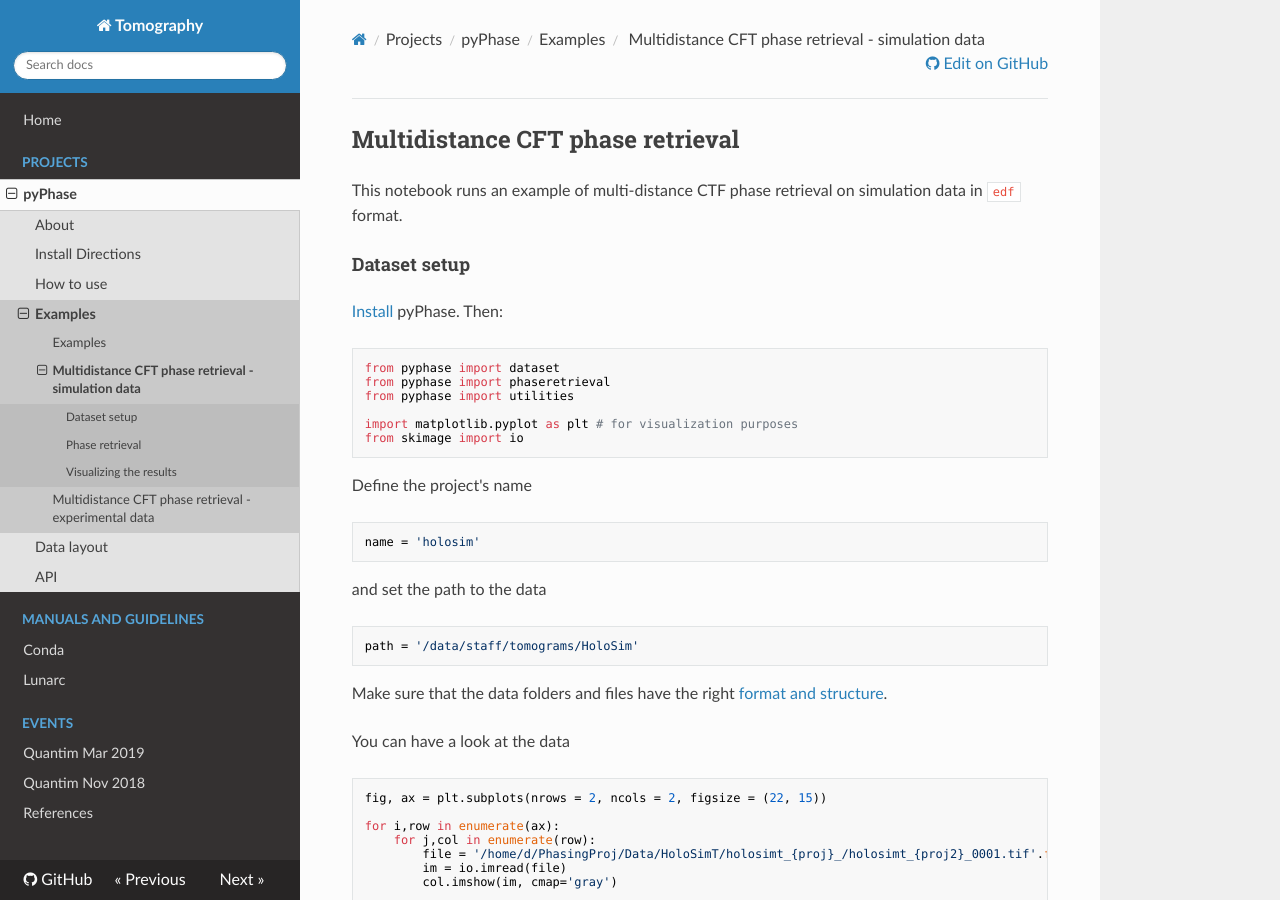
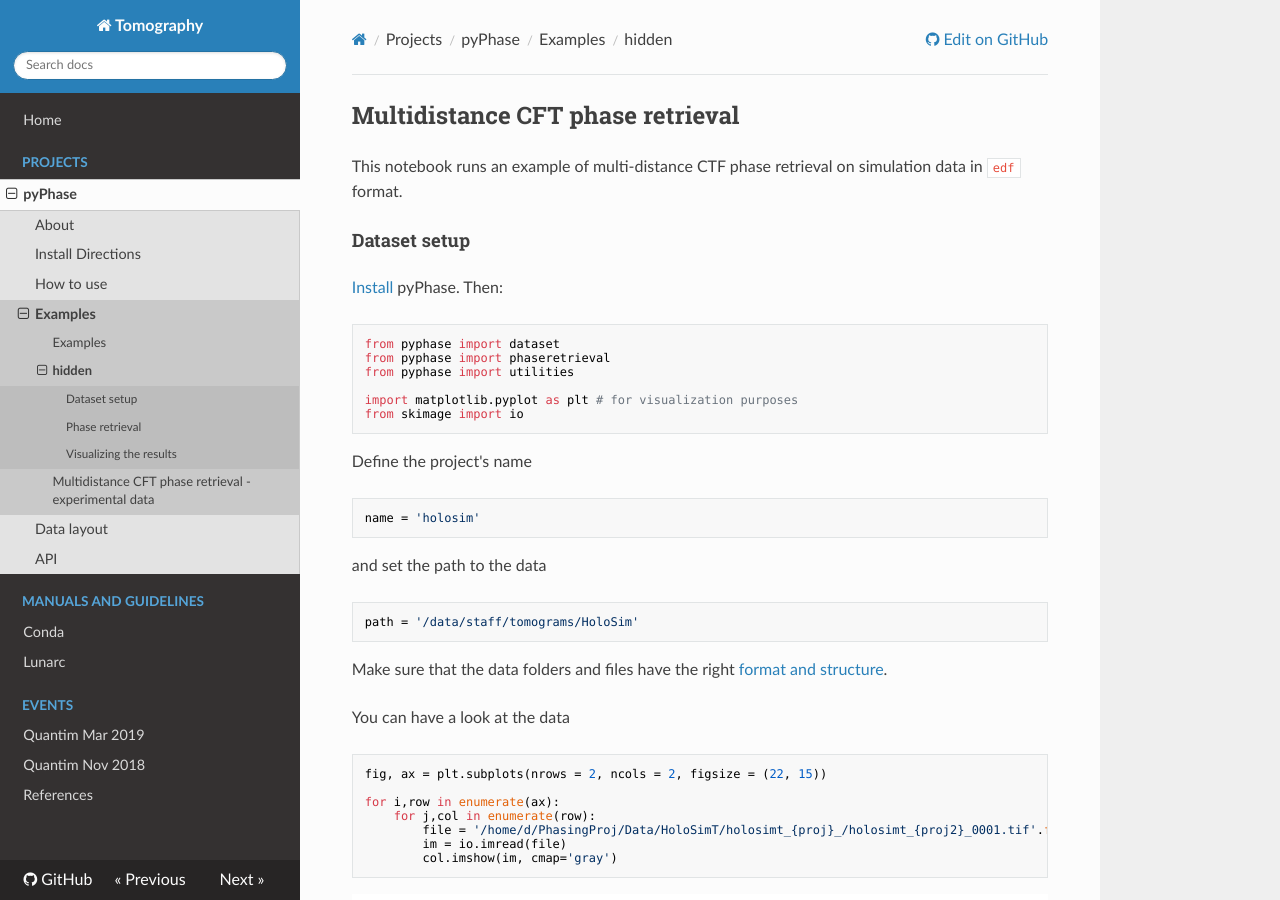
Before and after one commit to tomograms/tomograms-doc, an MkDocs documentation site: the page built from docs/projects/pyphase/example1.md, in a window 1280 px wide and 900 px high. Built offline with MkDocs 1.6.1, drawn with Linux system fonts in a browser that asks for light colours; nearby versions of some CDN libraries.

Commit message:
Update mkdocs.yml

```diff
--- a/mkdocs.yml
+++ b/mkdocs.yml
@@ -11,8 +11,8 @@ nav:
         - 'How to use': projects/pyphase/how_to_use.md
         - 'Examples':
           - 'Examples': projects/pyphase/examples.md
-          - ' Multidistance CFT phase retrieval - simulation data': projects/pyphase/example1.md
-          - ' Multidistance CFT phase retrieval - experimental data': projects/pyphase/example2.md
+          - 'hidden': projects/pyphase/example1.md
+          - 'Multidistance CFT phase retrieval - experimental data': projects/pyphase/example2.md
         - 'Data layout': projects/pyphase/structure.md
         - 'API': projects/pyphase/api.md
   - Manuals and Guidelines:
```
